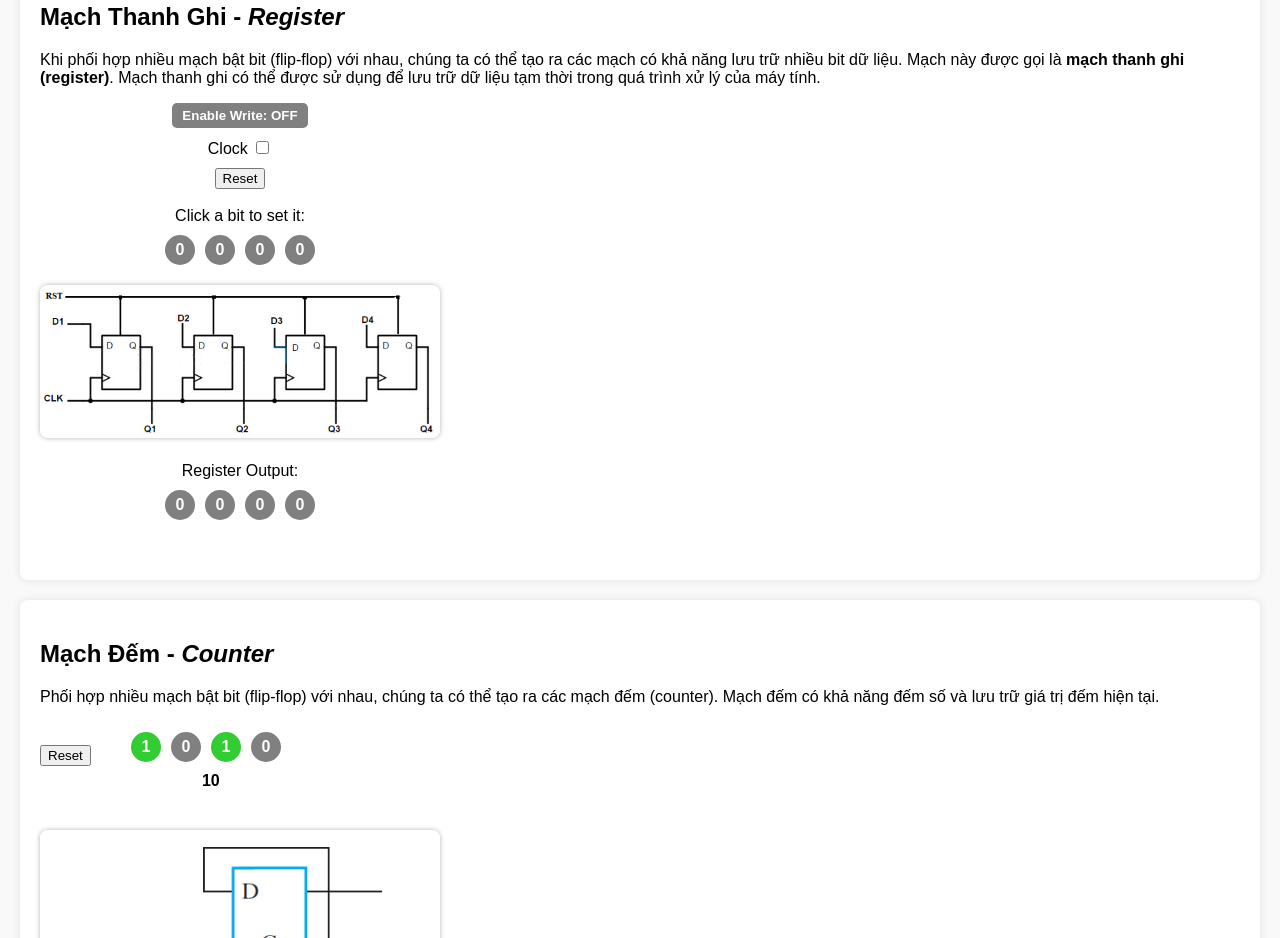
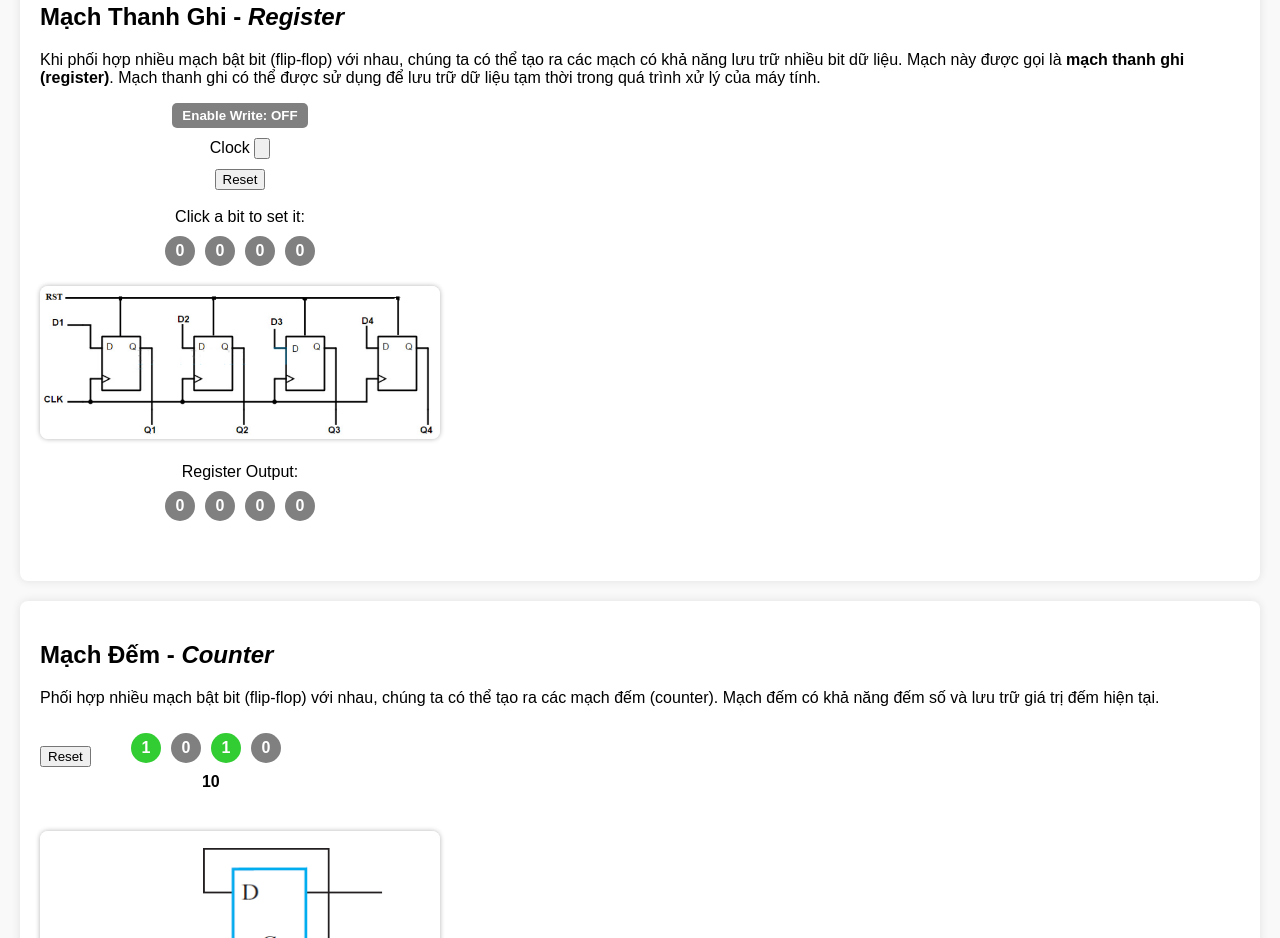
Before and after one commit to khiemnguyen-eiu/cse206lec4sim, a plain HTML site: page index.html in a window 1280 px wide. Shown: the part 3366-4304 px from the top of the page. Drawn offline with Linux system fonts and the light colour scheme.

Commit message:
Update index.html

```diff
--- a/index.html
+++ b/index.html
@@ -271,7 +271,7 @@
         <div class="circuit-container" style="display: inline-block;">
             <div class="input-group">
                 <button id="enable_write_btn" onclick="toggleEnable()">Enable Write: OFF</button>
-                <label>Clock <input type="checkbox" id="clock_signal" onchange="triggerClock()"></label>
+                <label>Clock <input type="button" id="clock_signal" onclick="triggerClock()"></label>
                 <button onclick="clearRegister()">Reset</button>
             </div>
 
```
